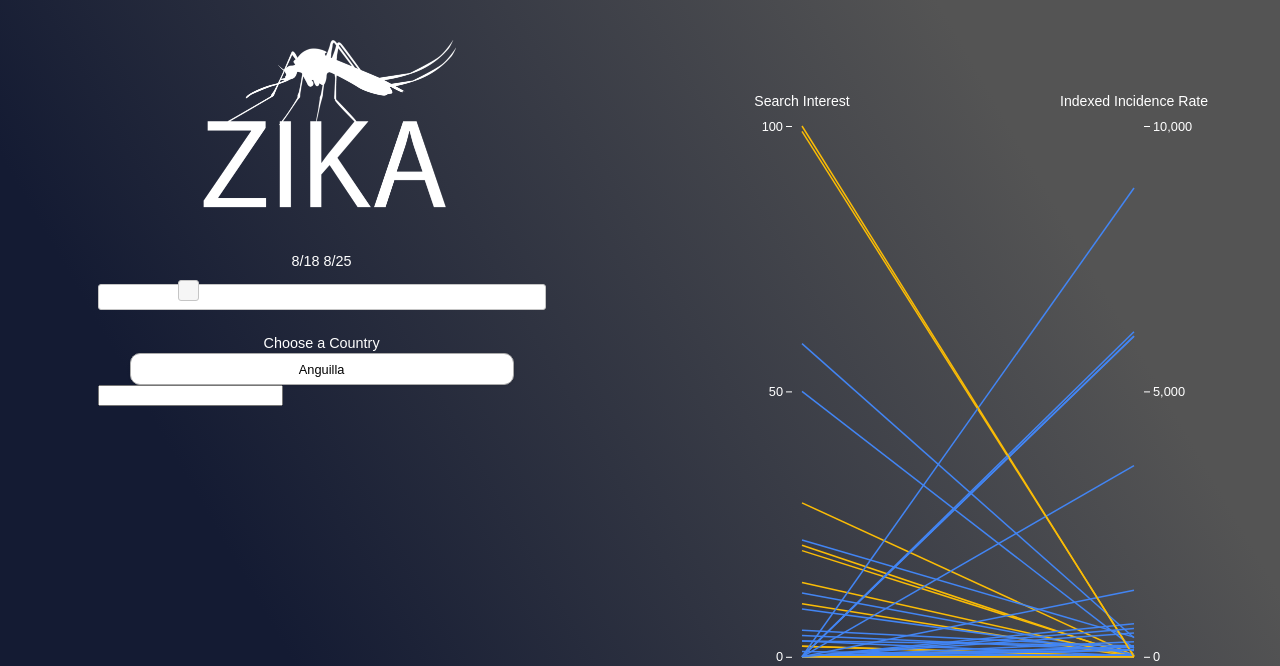
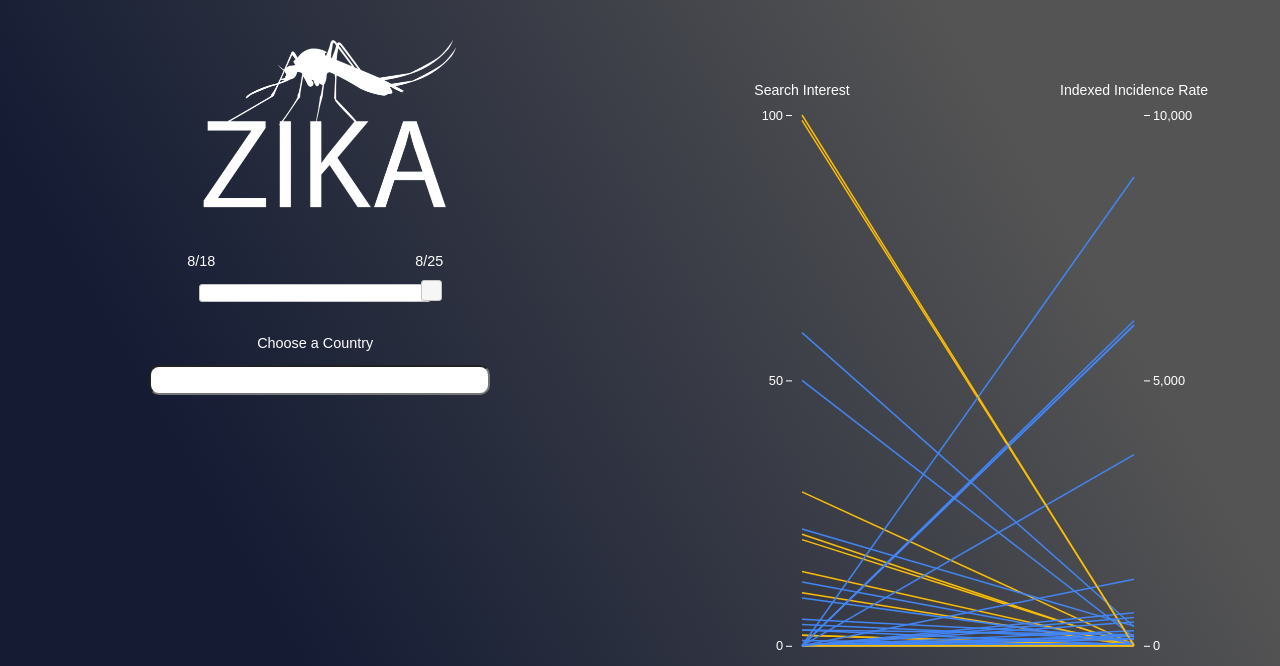
Before and after one commit to GoogleTrends/zikasearch, a plain HTML site: page index.html in a window 1280 px wide. Shown: the top 666 px of the page. Drawn offline with nearby package versions, Linux system fonts and the light colour scheme.

Commit message:
drop down working

```diff
--- a/index.html
+++ b/index.html
@@ -23,15 +23,15 @@
             <img src="zika.png" alt="ZIKA" id="zikaHeader">
         </div>
         <div id="selectors1">
-           <p>8/18 8/25</p>
+           <p id="sliderlabels" style="text-align:left;">8/18<span style="text-align:right;float: right;">8/25</span></p>
             <div id="slider" > </div>
             <!--<input type="range" name="slider-1" id="slider-1" min="1" max="90" value="1" >-->
         </div>
         <div id="selectors2">
             <p>Choose a Country</p>
-            <!--<input type="text" id="tbCountries" />-->
-            <div id="tbCountries"></div>
-            <input id="tags">
+            <!--<input type="text" id="tbCountries" />
+            <div id="tbCountries"></div> -->
+            <input id="tags" onchange="updateInput(this.value)">
         </div>
         <br>
 
@@ -48,6 +48,8 @@
             var optionsData;
             var dropDown;
             var dateSelected;
+            var countrySelected;
+            var selected;
 
             //var valMap = ["8/15", "8/28"];
 
@@ -308,7 +310,7 @@
                 };
 
                 dropDown.on("change", function() {
-                      var selected = this.value;
+                      selected = this.value;
                       displayOthers = this.checked ? "inline" : "none";
                       display = this.checked ? "none" : "inline";
 
@@ -356,18 +358,14 @@
 
                 var steps = [
                     "8/18",
-                    "8/25",
-                    2,
-                    3,
-                    4
-
+                    "8/25"
                 ];
 
                 $(function() {
                     $("#slider").slider({
                         value: 1,
                         min: 0,
-                        max: 5,
+                        max: 1,
                         step: 1,
                         slide: function(event, ui) {
                             $("#amount").val(steps[ui.value]);
@@ -399,10 +397,25 @@
                 $( function() {
                     var availableTags = optionsData;
                     $( "#tags" ).autocomplete({
-                      source: availableTags
+                      source: availableTags,
+                      select: function(event, ui) {
+                          //alert(ui.item.value);
+                          selected = ui.item.value;
 
+                          svg.selectAll("line").filter(function(d) {
+                            return selected != d.Country;})
+                            .style("stroke-width", 1.5)
+                            .style("opacity", .5 );
+
+                          svg.selectAll("line").filter(function(d) {return selected == d.Country;})
+                            .moveToFront()
+                            .style("opacity", 1)
+                            .style("stroke-width", 6);
+                      }
                     });
                   } );
+
+
 
 
             });
--- a/style.css
+++ b/style.css
@@ -39,17 +39,19 @@ p {
     /*border: 2px solid red;*/
 }
 #selectors1 {
-    width:42vw;
-    /*border: 2px solid yellow;*/
+    width:36vw;
     float: left;
-    margin-left:3vw;
+    margin-left:6vw;
     margin-top: 0px;
 }
 #selectors2 {
-    width:42vw;
-    /*border: 2px solid yellow;*/
+    width:36vw;
     margin-left:55vw;
-    margin-top: 20px;
+    margin-top: 0px;
+}
+#tags {
+    width:35vw;
+    border-radius: 10px;
 }
 #chart {
     width: 90vw;
@@ -136,13 +138,15 @@ select {
 }
 
 #slider{
-    height:3vh;
+    height:2vh;
+    width: 30vw;
+    margin: 0 auto;
 }
 a.ui-slider-handle.ui-state-default.ui-corner-all {
     top: 3px;
     margin-left: 0;
     height:6vh;
-    width:10vw;
+    width:20vw;
 }
 
 input[type="range"]::-webkit-slider-thumb{
@@ -185,14 +189,18 @@ input[type="range"]{
         margin-top: 5vh;
     }
     #selectors1 {
-        width:35vw;
+        width:20vw;
         float: left;
-        margin-left:7vw;
+        margin-left:14vw;
     }
     #selectors2 {
-        width:35vw;
-        margin-left:7vw;
+        width:26vw;
+        margin-left:11vw;
         margin-top: 12vh;
+    }
+    #tags {
+        width:26vw;
+        height: 3vh;
     }
     #chart {
         width: 40vw;
@@ -238,5 +246,10 @@ input[type="range"]{
         margin-top:10px;
         width: 5vw;
     }
+    #slider{
+        height:2vh;
+        width: 18vw;
+        margin: 0 auto;
+    }
 
 }
```
